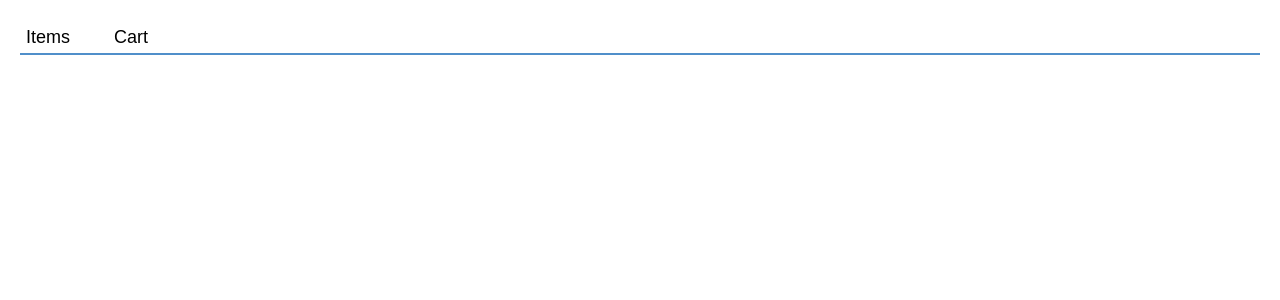
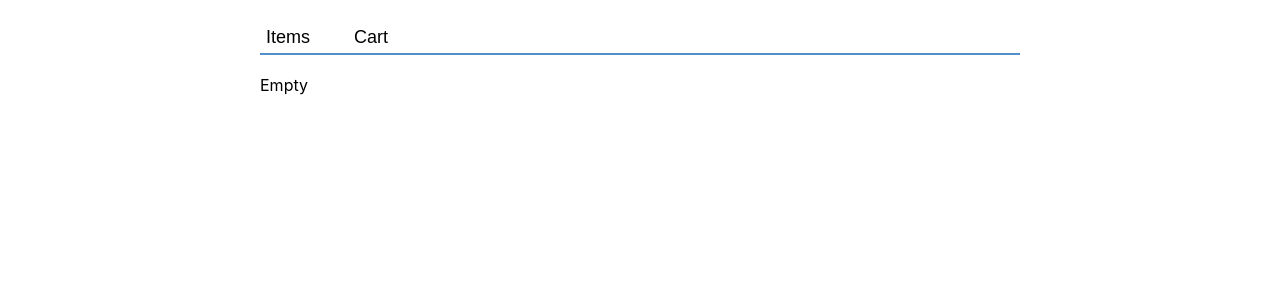
Before and after one commit to HoseaKigwila/eccom-react, a React (Create React App) app: page / in a window 1280 px wide. Shown: the top 300 px of the page. Built offline with nearby package versions, Linux system fonts and the light colour scheme.

Commit message:
forth commit

```diff
--- a/src/App.js
+++ b/src/App.js
@@ -1,23 +1,54 @@
-import React from 'react';
+import React, {useState} from 'react';
 import Nav from './Nav';
 import './App.css';
 
+// modified code
+const App = () => {
+// existing code
+const [activeTab, setActiveTab] = useState('items');
+return (
+<div className="App">
+{/* modified code */}
+<Nav
+activeTab={activeTab}
+onTabChange={setActiveTab}
+/>
+{/* existing code */}
+<main className="App-content">
+<span>Empty</span>
+</main>
+</div>
+);
+}
+// existing code
+export default App;
 
 
-class App extends React.Component{
-
-  // constructor(){
-  //   super();
 
 
-  // }
 
-  render(){
-    return(
-     <Nav />
 
-    )
-  }
-}
 
-export default App;
+// import React from 'react';
+// import Nav from './Nav';
+// import './App.css';
+
+
+
+// class App extends React.Component{
+
+//   // constructor(){
+//   //   super();
+
+
+//   // }
+
+//   render(){
+//     return(
+//      <Nav />
+
+//     )
+//   }
+// }
+
+// export default App;
```
Also changed, not shown: src/Nav.js (+48 -18 lines).
